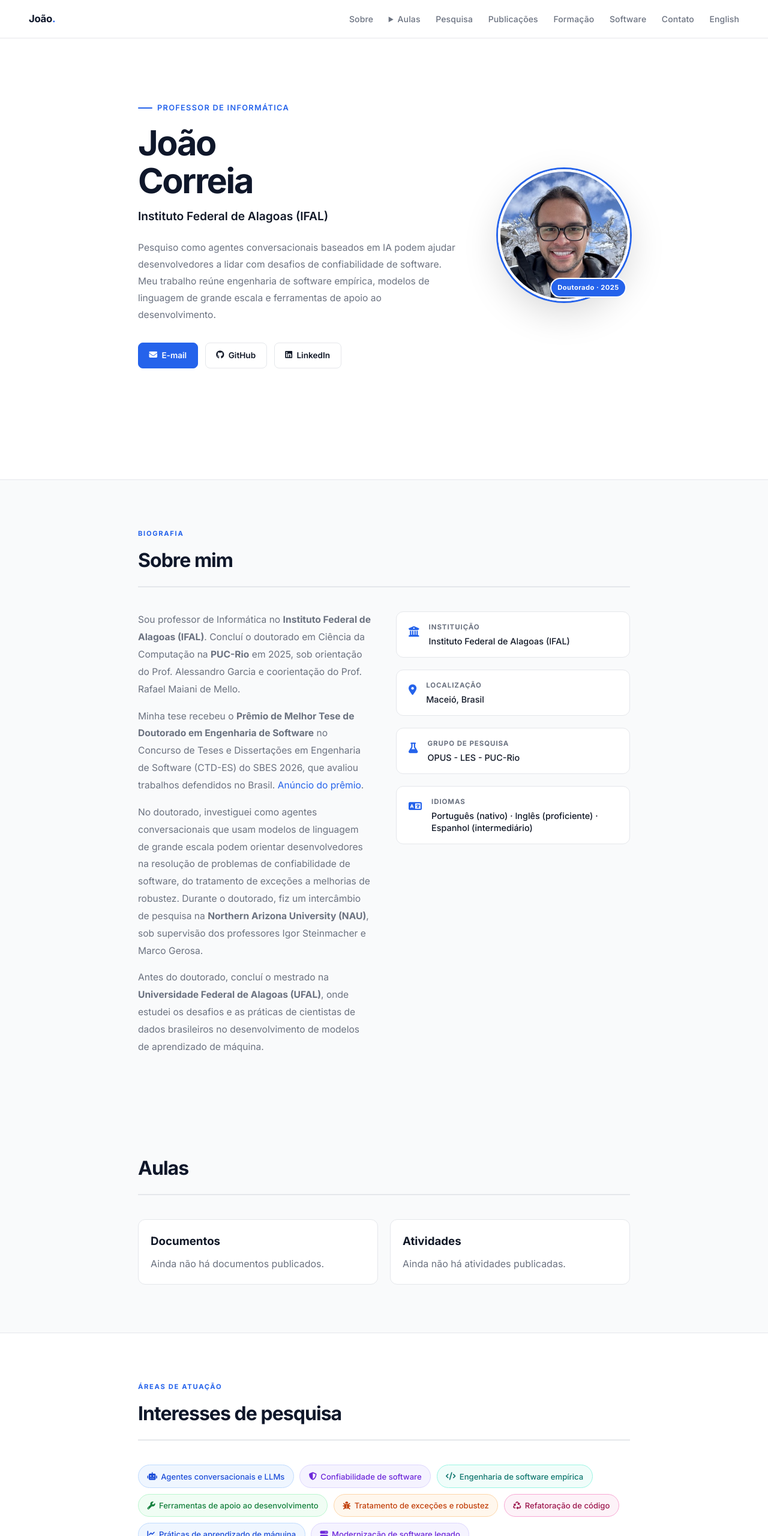
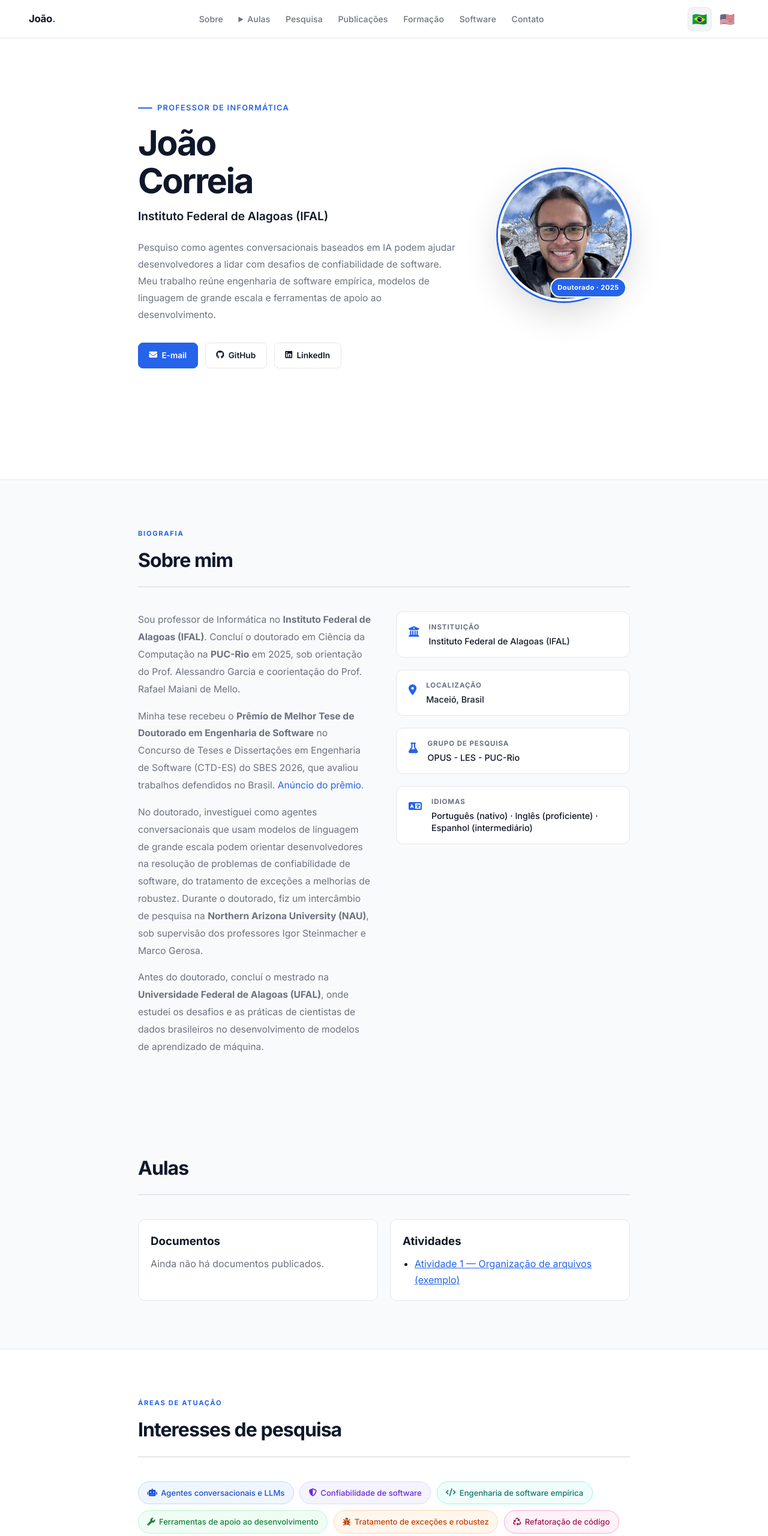
Before and after one commit to correiajoao/correiajoao.github.io, a plain HTML site: page index.html in a window 1280 px wide. Shown: the top 2560 px of the page at 60% size. Drawn offline with Linux system fonts and the light colour scheme.

Commit message:
Add language flags, sample activity, and IFAL email

```diff
--- a/class-links.js
+++ b/class-links.js
@@ -1,4 +1,10 @@
 const classLinks = {
   documents: [],
-  activities: [],
+  activities: [
+    {
+      pt: 'Atividade 1 — Organização de arquivos (exemplo)',
+      en: 'Activity 1 — Organizing files (example)',
+      url: 'atividades/01-organizacao-de-arquivos.txt',
+    },
+  ],
 };
--- a/index.html
+++ b/index.html
@@ -40,11 +40,16 @@
       <li><a href="#education">Formação</a></li>
       <li><a href="#software">Software</a></li>
       <li><a href="#contact">Contato</a></li>
-      <li><a href="en/" id="languageSwitch" hreflang="en" lang="en">English</a></li>
     </ul>
-    <button type="button" class="nav-toggle" id="navToggle" aria-label="Abrir ou fechar menu" aria-expanded="false" aria-controls="navLinks">
-      <span aria-hidden="true">☰</span>
-    </button>
+    <div class="nav-controls">
+      <div class="language-switch" role="group" aria-label="Idioma">
+        <a href="./" hreflang="pt-BR" lang="pt-BR" aria-label="Português do Brasil" title="Português do Brasil" aria-current="page"><span aria-hidden="true">🇧🇷</span></a>
+        <a href="en/" hreflang="en" lang="en" aria-label="English" title="English"><span aria-hidden="true">🇺🇸</span></a>
+      </div>
+      <button type="button" class="nav-toggle" id="navToggle" aria-label="Abrir ou fechar menu" aria-expanded="false" aria-controls="navLinks">
+        <span aria-hidden="true">☰</span>
+      </button>
+    </div>
   </nav>
 
   <!-- ── Hero ──────────────────────────────────────────────────── -->
@@ -62,7 +67,7 @@
           engenharia de software empírica, modelos de linguagem de grande escala e ferramentas de apoio ao desenvolvimento.
         </p>
         <div class="hero-links">
-          <a href="mailto:jcorreia@inf.puc-rio.br" class="btn btn-primary">
+          <a href="mailto:joao.marques@ifal.edu.br" class="btn btn-primary">
             <i class="fa-solid fa-envelope"></i> E-mail
           </a>
           <a href="https://github.com/correiajoao" class="btn btn-ghost" target="_blank" rel="noopener">
@@ -477,11 +482,11 @@
         </div>
 
         <div class="contact-links">
-          <a href="mailto:jcorreia@inf.puc-rio.br" class="contact-link">
+          <a href="mailto:joao.marques@ifal.edu.br" class="contact-link">
             <i class="fa-solid fa-envelope"></i>
             <div>
               <div class="contact-link-label">E-mail</div>
-              <div class="contact-link-value">jcorreia@inf.puc-rio.br</div>
+              <div class="contact-link-value">joao.marques@ifal.edu.br</div>
             </div>
           </a>
           <a href="https://github.com/correiajoao" class="contact-link" target="_blank" rel="noopener">
--- a/site.css
+++ b/site.css
@@ -46,6 +46,7 @@ nav {
   display: flex;
   align-items: center;
   justify-content: space-between;
+  gap: 1rem;
   padding: 0 clamp(1.25rem, 5vw, 3rem);
 }
 
@@ -75,6 +76,30 @@ nav {
 .classes-menu summary:hover,
 .classes-menu summary.active,
 .nav-links a.active { color: var(--navy); }
+
+.nav-controls,
+.language-switch {
+  display: flex;
+  align-items: center;
+  gap: 0.375rem;
+}
+
+.language-switch a {
+  display: grid;
+  place-items: center;
+  width: 2.5rem;
+  height: 2.5rem;
+  border: 1px solid transparent;
+  border-radius: 8px;
+  font-size: 1.25rem;
+  line-height: 1;
+}
+
+.language-switch a:hover,
+.language-switch a[aria-current="page"] {
+  background: var(--light);
+  border-color: var(--border);
+}
 
 .nav-toggle {
   display: none;
@@ -698,7 +723,7 @@ footer {
   .js .nav-links:not(.open) { display: none; }
   .nav-links a, .classes-menu summary { font-size: 1rem; }
   .js .nav-toggle { display: block; }
-  html:not(.js) nav { position: static; height: auto; padding-block: 1rem; }
+  html:not(.js) nav { position: static; height: auto; flex-wrap: wrap; padding-block: 1rem; }
   html:not(.js) .nav-links { position: static; flex-wrap: wrap; flex-direction: row; padding: 0; box-shadow: none; border: 0; }
   .classes-menu .classes-submenu { position: static; box-shadow: none; margin-top: 0.5rem; }
 
--- a/site.js
+++ b/site.js
@@ -16,16 +16,20 @@ navToggle.addEventListener('click', () => {
 });
 
 navLinks.addEventListener('click', event => {
-  const link = event.target.closest('a');
-  if (!link) return;
-
-  if (link.id === 'languageSwitch') {
-    link.hash = window.location.hash;
-  }
+  if (!event.target.closest('a')) return;
 
   if (navLinks.classList.contains('open')) navToggle.focus();
   setMenuOpen(false);
   classesMenu.open = false;
+});
+
+document.querySelectorAll('.language-switch a').forEach(link => {
+  function copySection() {
+    link.hash = window.location.hash;
+  }
+
+  copySection();
+  window.addEventListener('hashchange', copySection);
 });
 
 document.addEventListener('click', event => {
```
Also changed, not shown: en/index.html (+12 -7 lines), atividades/01-organizacao-de-arquivos.txt (added).
